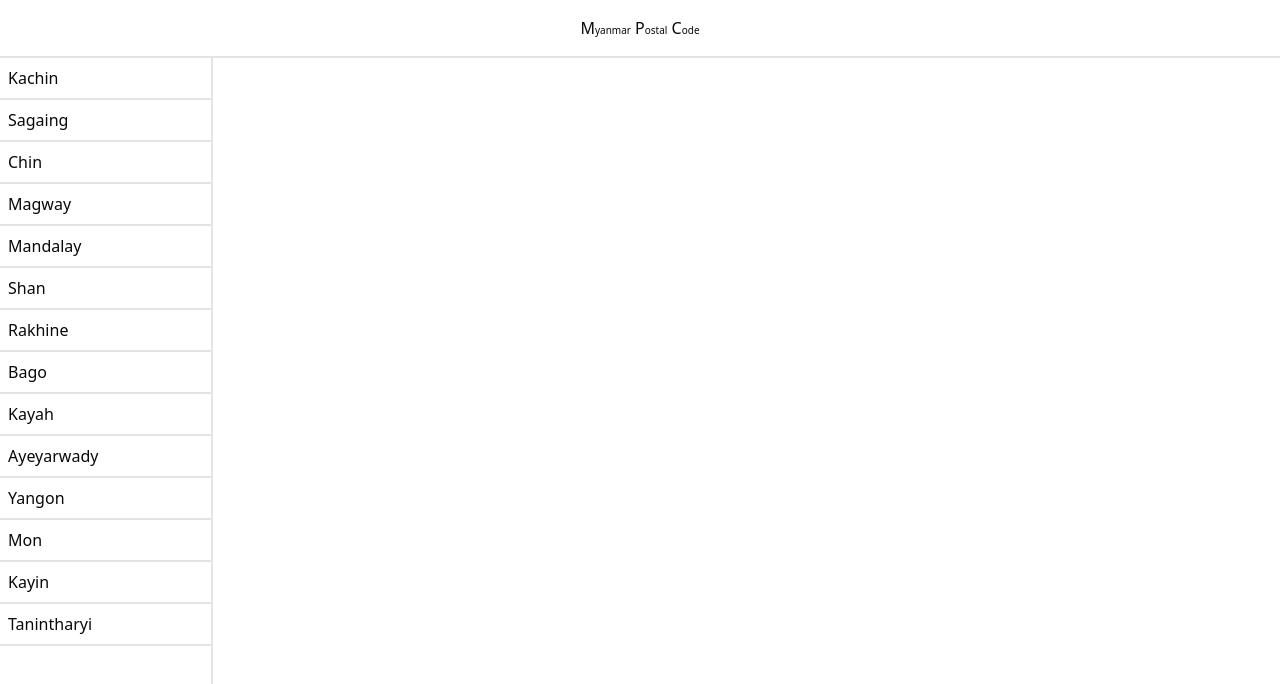
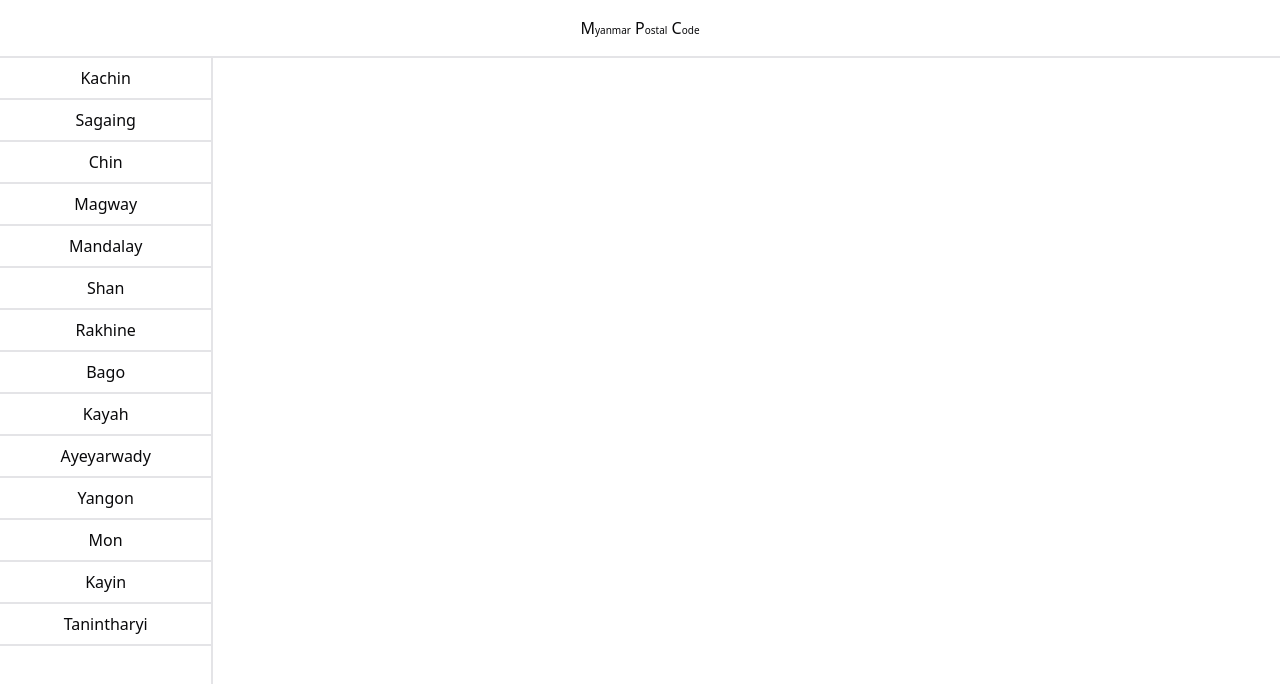
Before and after one commit to Minthantmg/MyanmarPostalCode, a Next.js app: page / in a window 1280 px wide. Shown: the top 684 px of the page. Built offline with nearby package versions, Linux system fonts and the light colour scheme; no server answers.

Commit message:
update ui

```diff
--- a/src/app/(home)/sideBar.tsx
+++ b/src/app/(home)/sideBar.tsx
@@ -1,13 +1,25 @@
 import React from "react";
 import { cities } from "../../../Constants";
+import Link from "next/link";
+import { closeDisplayProps } from "../types";
 
-const sideBar = () => {
+const sideBar = ({ closeDisplay }: closeDisplayProps) => {
   return (
-    <div className="border-r-2 min-h-screen w-1/3 sm:w-full">
+    <div className="border-r-2 h-fit sm:min-h-screen">
       {cities.map((city) => (
-        <div key={city.id} className="border-b-2 p-2 cursor-pointer">
-          {city.name}
-        </div>
+        <Link
+          legacyBehavior={true}
+          key={city.id}
+          href=""
+          className={`py-4 px-4 border-b flex items-start text-sm hover:no-underline hover:bg-gray-200`}
+        >
+          <div
+            className="border-b-2 p-2 cursor-pointer flex flex-col justify-center items-center"
+            onClick={closeDisplay}
+          >
+            {city.name}
+          </div>
+        </Link>
       ))}
     </div>
   );
```
